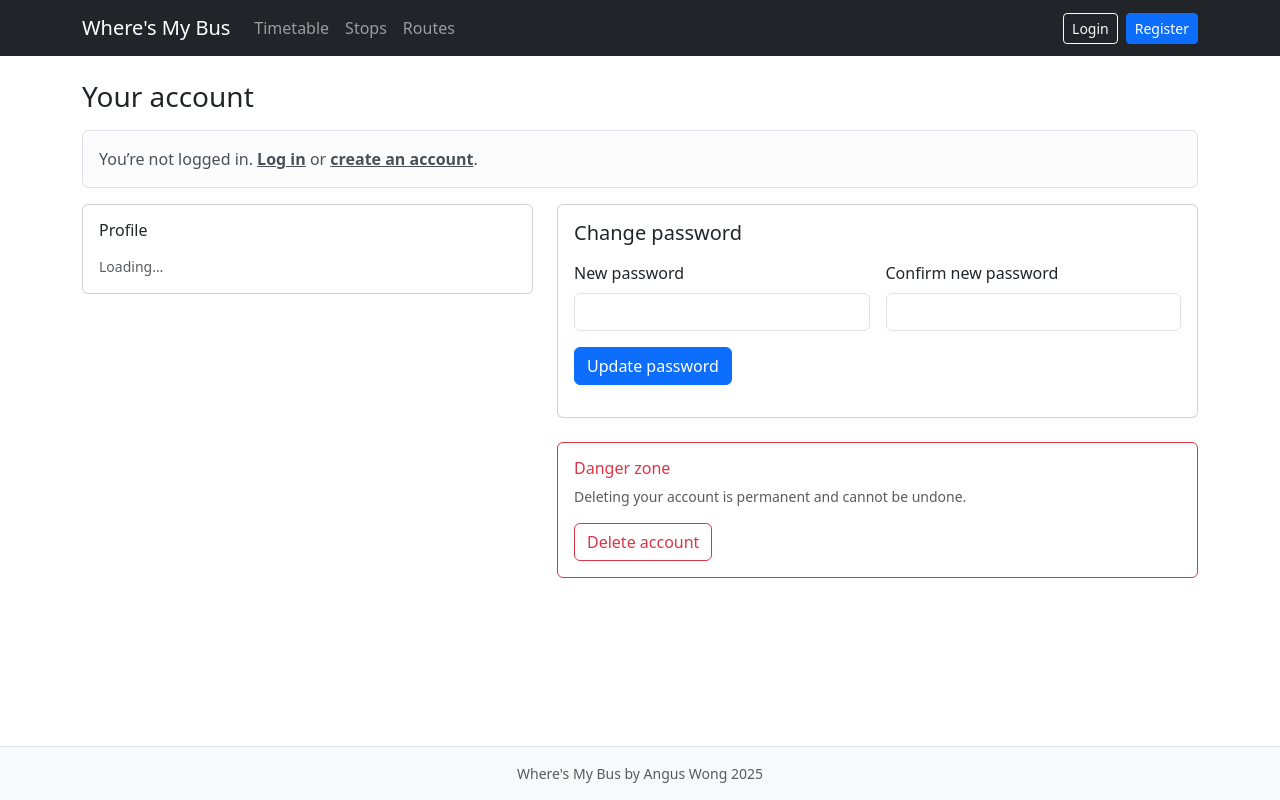
After one commit to wongy123/WheresMyBus, a Flask app: page /user in a window 1280 px wide. The commit adds this page. Run offline with Flask 3, Linux system fonts and the light colour scheme.

Commit message:
Add user profile page

```diff
--- a/client/app.py
+++ b/client/app.py
@@ -72,12 +72,14 @@ def create_app():
     from stop import bp as stop_bp
     from timetable import bp as timetable_bp
     from auth import bp as auth_bp
+    from user import bp as user_bp
 
     # Register all blueprints under the same BASE_PATH prefix
     app.register_blueprint(auth_bp,      url_prefix=BASE_PATH or None)
     app.register_blueprint(route_bp,     url_prefix=BASE_PATH or None)
     app.register_blueprint(stop_bp,      url_prefix=BASE_PATH or None)
     app.register_blueprint(timetable_bp, url_prefix=BASE_PATH or None)
+    app.register_blueprint(user_bp)
 
     return app
 
--- a/client/templates/base.html
+++ b/client/templates/base.html
@@ -31,6 +31,7 @@
               <span class="navbar-text text-light small mb-0">
                 Welcome, {{ current_user.username }}
               </span>
+              <a class="btn btn-outline-light btn-sm" href="{{ BASE_PATH }}/user">Account</a>
               <form method="post" action="{{ BASE_PATH }}/logout" class="mb-0">
                 <button class="btn btn-outline-warning btn-sm" type="submit">Logout</button>
               </form>
--- /dev/null
+++ b/client/templates/user/_me_card.html
@@ -0,0 +1,20 @@
+{% set me = user_info or {} %}
+<div class="card">
+  <div class="card-body">
+    <h2 class="h6 mb-3">Profile</h2>
+    {% if me and me.username %}
+      <dl class="row mb-0 small">
+        <dt class="col-4 col-sm-3">Username</dt>
+        <dd class="col-8 col-sm-9">{{ me.username }}</dd>
+
+        <dt class="col-4 col-sm-3">Role</dt>
+        <dd class="col-8 col-sm-9">{{ me.role }}</dd>
+
+        <dt class="col-4 col-sm-3">Created</dt>
+        <dd class="col-8 col-sm-9">{{ me.created_at|to_brisbane }}</dd>
+      </dl>
+    {% else %}
+      <div class="text-muted small">Loading…</div>
+    {% endif %}
+  </div>
+</div>
--- /dev/null
+++ b/client/templates/user/index.html
@@ -0,0 +1,64 @@
+{% extends "base.html" %}
+{% block content %}
+<h1 class="h3 mb-3">Your account</h1>
+
+{% if not current_user %}
+  <div class="alert alert-light border">
+    You’re not logged in. <a href="{{ BASE_PATH }}/login" class="alert-link">Log in</a> or
+    <a href="{{ BASE_PATH }}/register" class="alert-link">create an account</a>.
+  </div>
+{% endif %}
+
+<div class="row g-4">
+  <div class="col-lg-5">
+    <div id="me-card">
+      {% include "user/_me_card.html" %}
+    </div>
+  </div>
+
+  <div class="col-lg-7">
+    <div class="card">
+      <div class="card-body">
+        <h2 class="h5 mb-3">Change password</h2>
+        <form
+          hx-put="{{ BASE_PATH }}/hx/user/password"
+          hx-target="#password-result"
+          hx-swap="innerHTML"
+          class="row g-3"
+        >
+          <div class="col-12 col-md-6">
+            <label class="form-label">New password</label>
+            <input type="password" class="form-control" name="password" required minlength="6" autocomplete="new-password">
+          </div>
+          <div class="col-12 col-md-6">
+            <label class="form-label">Confirm new password</label>
+            <input type="password" class="form-control" name="confirm" required minlength="6" autocomplete="new-password">
+          </div>
+          <div class="col-12 d-flex gap-2">
+            <button class="btn btn-primary" type="submit">
+              Update password
+            </button>
+          </div>
+          <div id="password-result" class="align-self-center"></div>
+        </form>
+      </div>
+    </div>
+
+    <div class="card mt-4 border-danger">
+      <div class="card-body">
+        <h2 class="h6 text-danger mb-2">Danger zone</h2>
+        <p class="small text-muted mb-3">
+          Deleting your account is permanent and cannot be undone.
+        </p>
+        <button
+          class="btn btn-outline-danger"
+          hx-delete="{{ BASE_PATH }}/hx/user"
+          hx-confirm="Delete your account permanently?"
+        >
+          Delete account
+        </button>
+      </div>
+    </div>
+  </div>
+</div>
+{% endblock %}
--- /dev/null
+++ b/client/user.py
@@ -0,0 +1,86 @@
+# user.py
+import os
+from flask import Blueprint, render_template, request, session, make_response
+import requests
+
+bp = Blueprint("user", __name__)
+API_BASE = os.environ.get("API_BASE_URL", "http://localhost:3000/api")
+BASE_PATH = os.environ.get("BASE_PATH", "")
+
+def api_request(method, path, *, json=None):
+    """Small helper to call the users API with Bearer auth from session."""
+    url = f"{API_BASE.rstrip('/')}/{path.lstrip('/')}"
+    headers = {}
+    if session.get("access_token"):
+        headers["Authorization"] = f"Bearer {session['access_token']}"
+    resp = requests.request(method, url, json=json, headers=headers, timeout=15)
+    return resp
+
+@bp.route("/user")
+def user_index():
+    """Account page shell. We lazy-load details to keep it snappy."""
+    if not session.get("user"):
+        # Not logged in – show a friendly page asking to log in
+        return render_template("user/index.html", user_info=None, BASE_PATH=BASE_PATH)
+    # Optionally fetch now so the created_at can render without an extra roundtrip:
+    me = {}
+    try:
+        r = api_request("GET", "users/me")
+        if r.status_code == 200:
+            me = r.json()
+    except Exception:
+        me = {}
+    return render_template("user/index.html", user_info=me, BASE_PATH=BASE_PATH)
+
+# --- HTMX: refresh "me" card ---
+@bp.get("/hx/user/me")
+def hx_user_me():
+    r = api_request("GET", "users/me")
+    data = r.json() if r.status_code == 200 else {}
+    return render_template("user/_me_card.html", user_info=data)
+
+# --- HTMX: update password ---
+@bp.put("/hx/user/password")
+def hx_user_password():
+    if not session.get("access_token"):
+        return render_template("common/_alert.html", cls="alert-danger", text="You must be logged in."), 401
+
+    # Support form or JSON (htmx default is form-encoded)
+    new_pw = (request.form.get("password") or "").strip()
+    confirm = (request.form.get("confirm") or "").strip()
+    if not new_pw:
+        return render_template("common/_alert.html", cls="alert-warning", text="Password cannot be empty."), 400
+    if new_pw != confirm:
+        return render_template("common/_alert.html", cls="alert-warning", text="Passwords do not match."), 400
+    if len(new_pw) < 6:
+        return render_template("common/_alert.html", cls="alert-warning", text="Use at least 6 characters."), 400
+
+    resp = api_request("PUT", "users/me", json={"password": new_pw})
+    if resp.status_code not in (200, 201):
+        try:
+            msg = resp.json().get("error") or resp.text
+        except Exception:
+            msg = resp.text
+        return render_template("common/_alert.html", cls="alert-danger", text=f"Update failed: {msg}"), resp.status_code
+
+    return render_template("common/_alert.html", cls="alert-success", text="Password updated successfully.")
+
+# --- HTMX: delete account ---
+@bp.delete("/hx/user")
+def hx_user_delete():
+    if not session.get("access_token"):
+        return render_template("common/_alert.html", cls="alert-danger", text="You must be logged in."), 401
+
+    resp = api_request("DELETE", "users/me")
+    if resp.status_code not in (200, 204):
+        try:
+            msg = resp.json().get("error") or resp.text
+        except Exception:
+            msg = resp.text
+        return render_template("common/_alert.html", cls="alert-danger", text=f"Delete failed: {msg}"), resp.status_code
+
+    # Clear local session and instruct HTMX to redirect home
+    session.clear()
+    out = make_response("", 204)
+    out.headers["HX-Redirect"] = f"{BASE_PATH}/"
+    return out
```
Also changed, not shown: client/stop.py (+7 -2 lines), client/templates/stops/_rating.html (+10 -12 lines).
